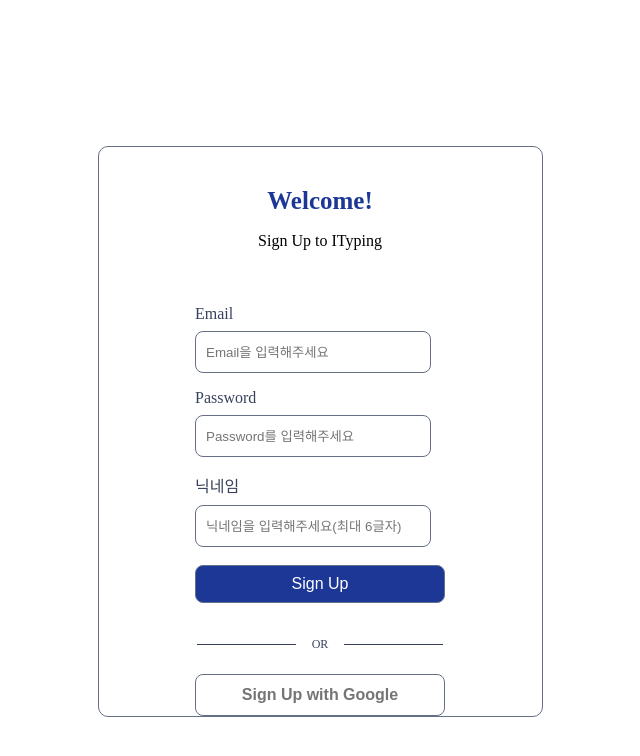
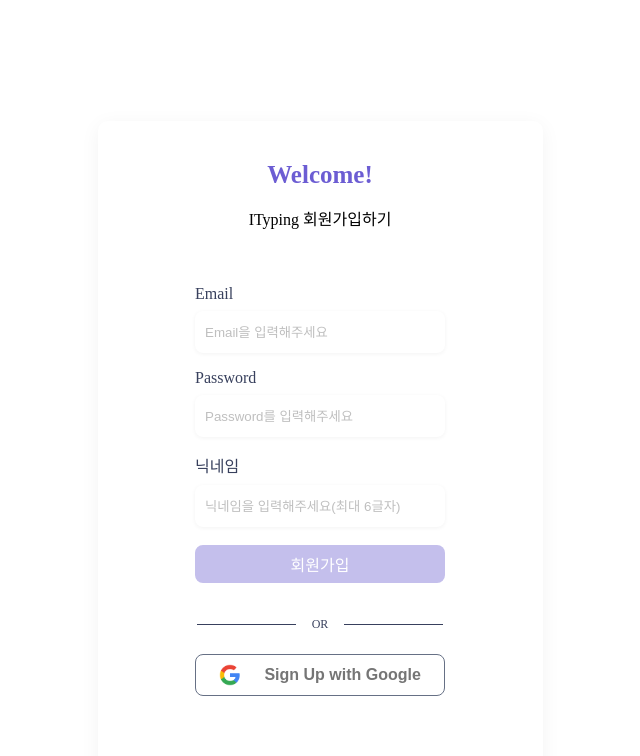
Before and after one commit to youjin0411/ityping-client, a Next.js app: page /signup in a window 1280 px wide. Shown: the top 756 px of the page, without its empty margins (320-960 px from the left). Built offline with nearby package versions, Linux system fonts and the light colour scheme.

Commit message:
signUp ui 구현 완료

```diff
--- a/pages/index.js
+++ b/pages/index.js
@@ -1,9 +1,10 @@
 import Login from './login'
+import SignUp from './signup'
 
 export default function Home() {
   return (
     <>
-      <Login/>
+      <SignUp/>
     </>
   )
 }
--- a/pages/login.js
+++ b/pages/login.js
@@ -22,7 +22,7 @@ const Login = () => {
                 <input className={styles.input} type='email' placeholder='Email을 입력해주세요' onChange={handleIdChange}/>
                 <label className={styles.label}>Password</label>
                 <input className={styles.input} type='password' placeholder='Password를 입력해주세요' onChange={handlePwChange}/>
-                <button className={styles.login_btn} disabled={id.length === 0 || pw.length === 0}>Login</button>
+                <button className={styles.login_btn} disabled={id.length === 0 || pw.length === 0}>로그인</button>
             </form>
             <div className={styles.or}>OR</div>
             <button className={styles.google_btn}><img className={styles.google_img} src='google.png'/>Sign in with Google</button>
--- a/pages/signup.js
+++ b/pages/signup.js
@@ -1,22 +1,38 @@
 import styles from '@/styles/SignUp.module.css';
-import React from 'react';
+import React, { useState } from 'react';
 
 const SignUp = () => {
+    const [id, setId] = useState('');
+    const [pw, setPw] = useState('');
+    const [nickname, setNickname] = useState('');
+
+    const handleIdChange = (e) => {
+        setId(e.target.value);
+    }
+
+    const handlePwChange = (e) => {
+        setPw(e.target.value);
+    }
+
+    const handleNicknameChange = (e) => {
+        setNickname(e.target.value);
+    }
+
     return (
         <div className={styles.container}>
             <h1 className={styles.welcome}>Welcome!</h1>
-            <p className={styles.text}>Sign Up to ITyping</p>
+            <p className={styles.text}>ITyping 회원가입하기</p>
             <form className={styles.form}>
                 <label className={styles.label}>Email</label>
-                <input className={styles.input} type='email' placeholder='Email을 입력해주세요'/>
+                <input className={styles.input} type='email' placeholder='Email을 입력해주세요' onChange={handleIdChange}/>
                 <label className={styles.label}>Password</label>
-                <input className={styles.input} type='password' placeholder='Password를 입력해주세요'/>
+                <input className={styles.input} type='password' placeholder='Password를 입력해주세요' onChange={handlePwChange}/>
                 <label className={styles.label}>닉네임</label>
-                <input className={styles.input} type='text' maxLength='6' placeholder='닉네임을 입력해주세요(최대 6글자)'/>
-                <button className={styles.sign_up_btn} formAction=''>Sign Up</button>
+                <input className={styles.input} type='text' maxLength='6' placeholder='닉네임을 입력해주세요(최대 6글자)' onChange={handleNicknameChange}/>
+                <button className={styles.sign_up_btn} disabled={id.length === 0 || pw.length === 0 || nickname.length === 0}>회원가입</button>
             </form>
             <div className={styles.or}>OR</div>
-            <button className={styles.google_btn}>Sign Up with Google</button>
+            <button className={styles.google_btn}><img className={styles.google_img} src='google.png'/>Sign Up with Google</button>
         </div>
     )
 }
--- a/styles/SignUp.module.css
+++ b/styles/SignUp.module.css
@@ -1,16 +1,16 @@
 .container {
-    margin: 146px auto;
+    margin: 121px auto;
     width: 445px;
-    height: 682;
+    height: 682px;
     display: flex;
     flex-direction: column;
     align-items: center;
-    border: 1px solid #667085;
     border-radius: 10px;
+    box-shadow: 0px 4px 20px 0px rgba(0, 0, 0, 0.05);
 }
 
 .welcome {
-    color: #1C3796;
+    color: #6C5DD3;
     font-size: 25px;
     margin: 0;
     margin-top: 40px;
@@ -41,13 +41,17 @@
 }
 
 .input {
-    width: 236px;
+    width: 250px;
     height: 42px;
     margin-top: 8px;
-    border: 1px solid #667085;
+    border: 0;
     border-radius: 8px;
+    box-shadow: 0px 1px 4px 0px rgba(0, 0, 0, 0.05);
     padding-left: 10px;
     outline: 0;
+}
+.input::placeholder {
+    color: #BFBFBF;
 }
 
 .sign_up_btn {
@@ -55,10 +59,14 @@
     height: 38px;
     margin-top: 18px;
     color: white;
-    border: 1px solid #667085;
-    background-color: #1C3796;
+    border: 0;
+    background-color: #6C5DD3;
     border-radius: 8px;
     font-size: 16px;
+}
+
+.sign_up_btn:disabled {
+    background-color: #C4BFEC;
 }
 
 .or {
@@ -75,13 +83,16 @@
     content: '';
     width: 99px;
     background-color: #38405D;
-    height: 1px;
+    height: 0.5px;
     font-size: 0px;
     line-height: 0px;
     margin: 0px 16px;
 }
 
 .google_btn {
+    display: flex;
+    justify-content: space-evenly;
+    align-items: center;
     width: 250px;
     height: 42px;
     background-color: white;
@@ -91,3 +102,8 @@
     font-weight: bold;
     font-size: 16px;
 }
+
+.google_img {
+    width: 22px;
+    height: 22px;
+}
```
